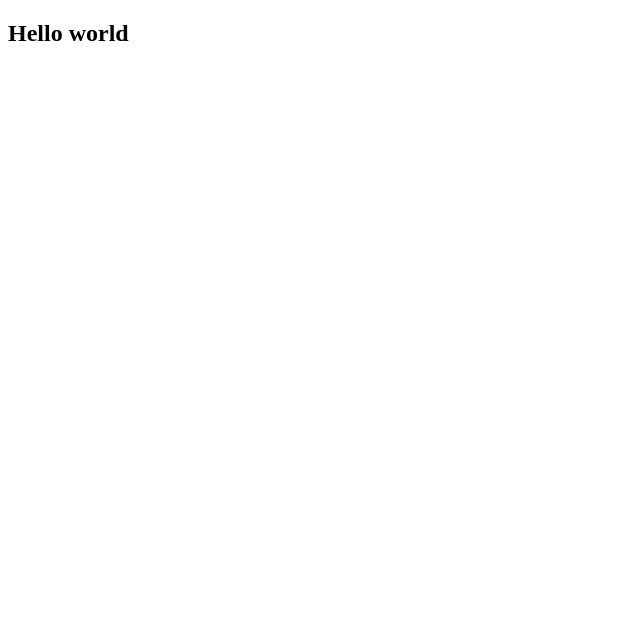
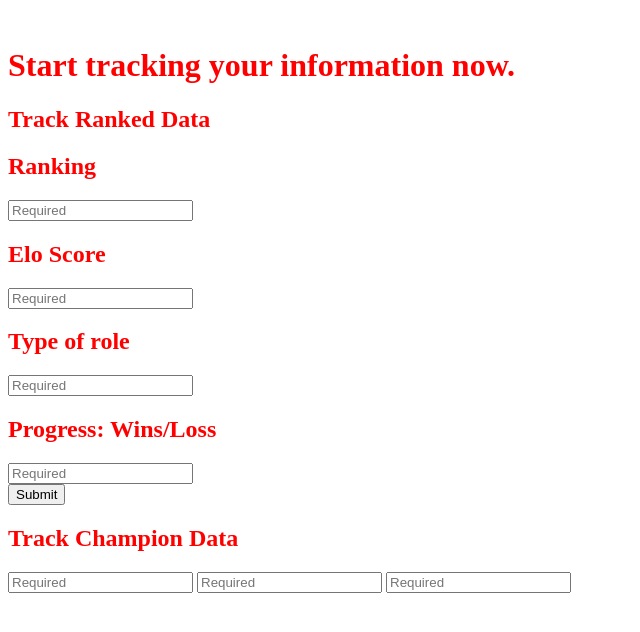
Before and after one commit to MichaelQuiban/league-prime-api, a website: page public/index.html in a window 1280 px wide. Shown: the whole page, without its empty margins (0-640 px from the left). Drawn offline with Linux system fonts and the light colour scheme.

Commit message:
Ranked tracking section complete

```diff
--- a/public/index.html
+++ b/public/index.html
@@ -3,8 +3,32 @@
 <head>
 	<meta charset="UTF-8">
 	<title>League Prime</title>
+	<link rel = 'stylesheet' type = "text/css" href = 'css/styles.css'>
 </head>
 <body>
-	<h2> Hello world </h2>
+	<img src = "" class = "index-image">
+	<h1 class = "main-header" id = "main"> Start tracking your information now. </h1>
+	<!--Ranked Area-->
+	<section id = "ranking">
+		<h1 class = "index-header" id = "ranked">Track Ranked Data</h1>
+		<form>
+			<h2>Ranking</h2>
+			<input type = 'text' placeholder = "Required" required>
+			<h2>Elo Score</h2>
+			<input type = 'text' placeholder = "Required" required>
+			<h2>Type of role</h2>
+			<input type = 'text' placeholder = "Required" required>
+			<h2>Progress: Wins/Loss</h2>
+			<input type = 'text' placeholder = "Required" required></br>
+			<input type = 'submit'>
+		</form>
+	</section>
+	<!-- Champion Area -->
+	<section>
+		<h1 class = "index-header" id = "champion">Track Champion Data</h1>
+		<input type = 'text' placeholder = "Required" required>
+		<input type = 'text' placeholder = "Required" required>
+		<input type = 'text' placeholder = "Required" required>
+	</section>
 </body>
 </html>
```
Also changed, not shown: public/login.html (+8 -5 lines), public/signup.html (+3 -1 lines), assets/img/league-banner.jpg (added).
